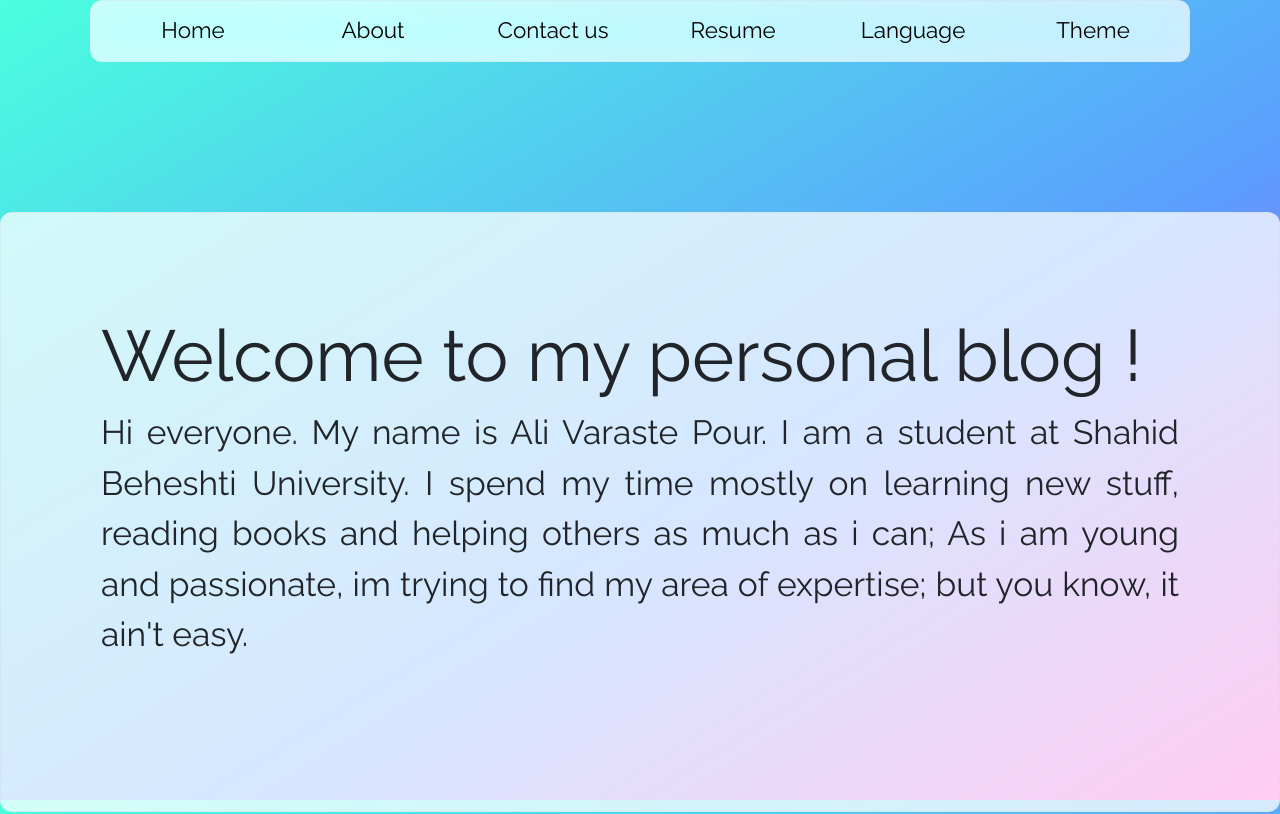
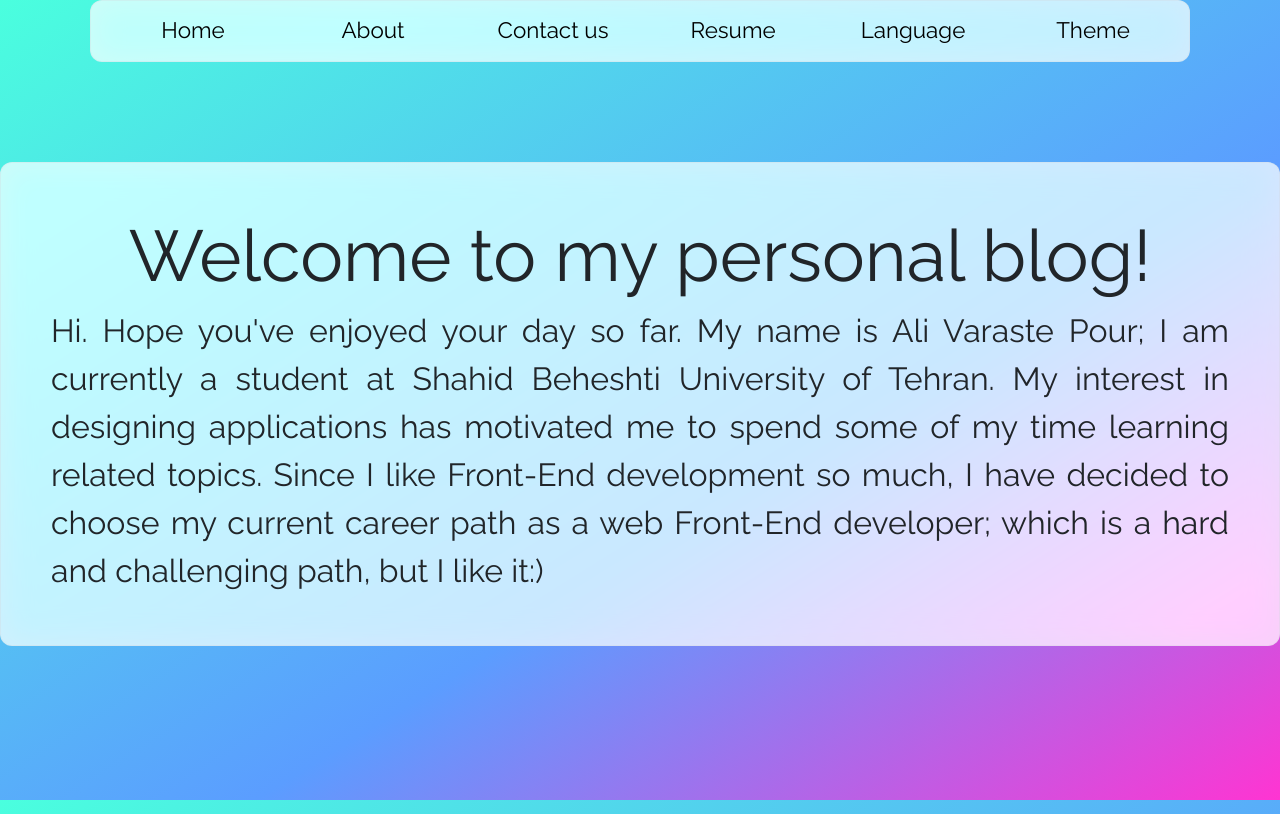
Before and after one commit to alivarastepour/personal-blog, a React (Create React App) app: page / in a window 1280 px wide. Shown: the top 814 px of the page. Built offline with nearby package versions, Linux system fonts and the light colour scheme; no server answers.

Commit message:
Introduction component is updated

```diff
--- a/src/Components/Introduction/Introduction.styles.ts
+++ b/src/Components/Introduction/Introduction.styles.ts
@@ -1,35 +1,15 @@
 import styled from "styled-components";
 
 export const Wrapper = styled.div`
-  margin-top: 150px;
-  height: 600px;
-  max-width: 1600px;
-  padding: 100px;
+  margin-top: 100px;
+  max-width: 1300px;
+  padding: 50px;
   border-radius: 12px;
-  font-family: 'Raleway', 'Tanha', sans-serif;
+  font-family: "Raleway", "Tanha", sans-serif;
 
-  @media only screen and (max-width: 860px){
-    &{
-      padding: 35px;
-    }
-    .details{
-      font-size: 1.9rem ;
-    }
-  }
-  @media only screen and (max-width: 750px){
-    &{
-      padding : 30px ;
-    }
-    .details{
-      font-size: 1.9rem ;
-    }
-  }
-  @media only screen and (max-width: 460px){
+  @media only screen and (max-width: 520px) {
     & {
-      padding: 20px ;
-    }
-    .details{
-      font-size: 1.58rem ;
+      padding: 20px;
     }
   }
 `;
--- a/src/Components/Introduction/Introduction.text.js
+++ b/src/Components/Introduction/Introduction.text.js
@@ -1,8 +1,12 @@
 export const en = {
-    'Title':'Welcome to my personal blog !',
-    'Paragraph':'Hi everyone. My name is Ali Varaste Pour. I am a student at Shahid Beheshti University. I spend my time mostly on learning new stuff, reading books and helping others as much as i can; As i am young and passionate, im trying to find my area of expertise; but you know, it ain\'t easy.  '
-}
+  Title: "Welcome to my personal blog!",
+  Paragraph:
+    "Hi. Hope you've enjoyed your day so far. My name is Ali Varaste Pour; I am currently a student at Shahid Beheshti University of Tehran. My interest in designing applications has motivated me to spend some of my time learning related topics. Since I like Front-End development so much, I have decided to choose my current career path as a web Front-End developer; which is a hard and challenging path, but I like it:)",
+};
 export const fa = {
-    'Title':'روز و روزگار خوش!',
-    'Paragraph':'سلام,من علی وارسته پور هستم;این روزا دانشجوی رشته مهندسی کامپیوتر در دانشگاه شهید بهشتی تهرانم.روز هام بیشتر به یادگیری مطالب جدید در حوزه تکنولوژی, کتاب خوندن و کمک کردن به بقیه البته تا جایی که بتونم سپری میشه. علاقه زیادم به برنامه نویسی باعث شده تا همیشه دنبال پیدا کردن دایره شایستگیم تو این دنیای بی پایان باشم; که خب, کار زمان بریه.'
-}
+  Title: "سلامی چو بوی خوش آشنایی",
+  Paragraph:
+    "سلام، روزتون بخیر. من علی وارسته‌پور هستم. یه دانشجوی سال سومی تو دانشگاه شهید بهشتی تهران. علاقه زیادم به طراحی اپلیکیشن‌ها باعث شده تا من بخشی از زمانم رو به یادگیری مفاهیم مرتبط اختصاص بدم. ازونجایی که اشتیاق زیادی به برنامه‌نویسی فرانت‌اند داشتم و دارم، تصمیم گرفتم که مسیر برنامه‌نویسی فرانت‌اند وب رو در پیش بگیرم؛ که خب مسیر پرچالش و طولانی‌ایه، ولی دوسش دارم:)",
+};
+
+//
--- a/src/Components/Introduction/index.tsx
+++ b/src/Components/Introduction/index.tsx
@@ -11,7 +11,7 @@ const Introduction = () => {
   const content = isPersian ? fa : en;
   return (
     <>
-      <Fade direction="up" delay={50} triggerOnce>
+      {/* <Fade direction="up" delay={50} triggerOnce> */}
       <Wrapper
         id="intro"
         className={`container glass grid-container ${
@@ -23,7 +23,7 @@ const Introduction = () => {
           <div className="details">{content["Paragraph"]}</div>
         </div>
       </Wrapper>
-      </Fade>
+      {/* </Fade> */}
     </>
   );
 };
--- a/src/Components/Introduction/styles.scss
+++ b/src/Components/Introduction/styles.scss
@@ -3,8 +3,11 @@
   @include glassMorphism;
 }
 .details {
-  font-size: 2.1rem;
+  font-size: 2rem;
   text-align: justify;
+}
+.header {
+  text-align: center;
 }
 .link {
   color: inherit;
@@ -12,9 +15,21 @@
 .link:hover {
   color: inherit;
 }
-.dirR{
+.dirR {
   direction: rtl;
 }
-.dirL{
+.dirL {
   direction: ltr;
 }
+
+@media only screen and (max-width: 520px) {
+  .header {
+    font-size: 2rem;
+  }
+  .details {
+    font-size: 1.3rem;
+  }
+  .image {
+    min-width: 200px !important;
+  }
+}
```
Lines whose indentation alone changed are shown as unchanged.
